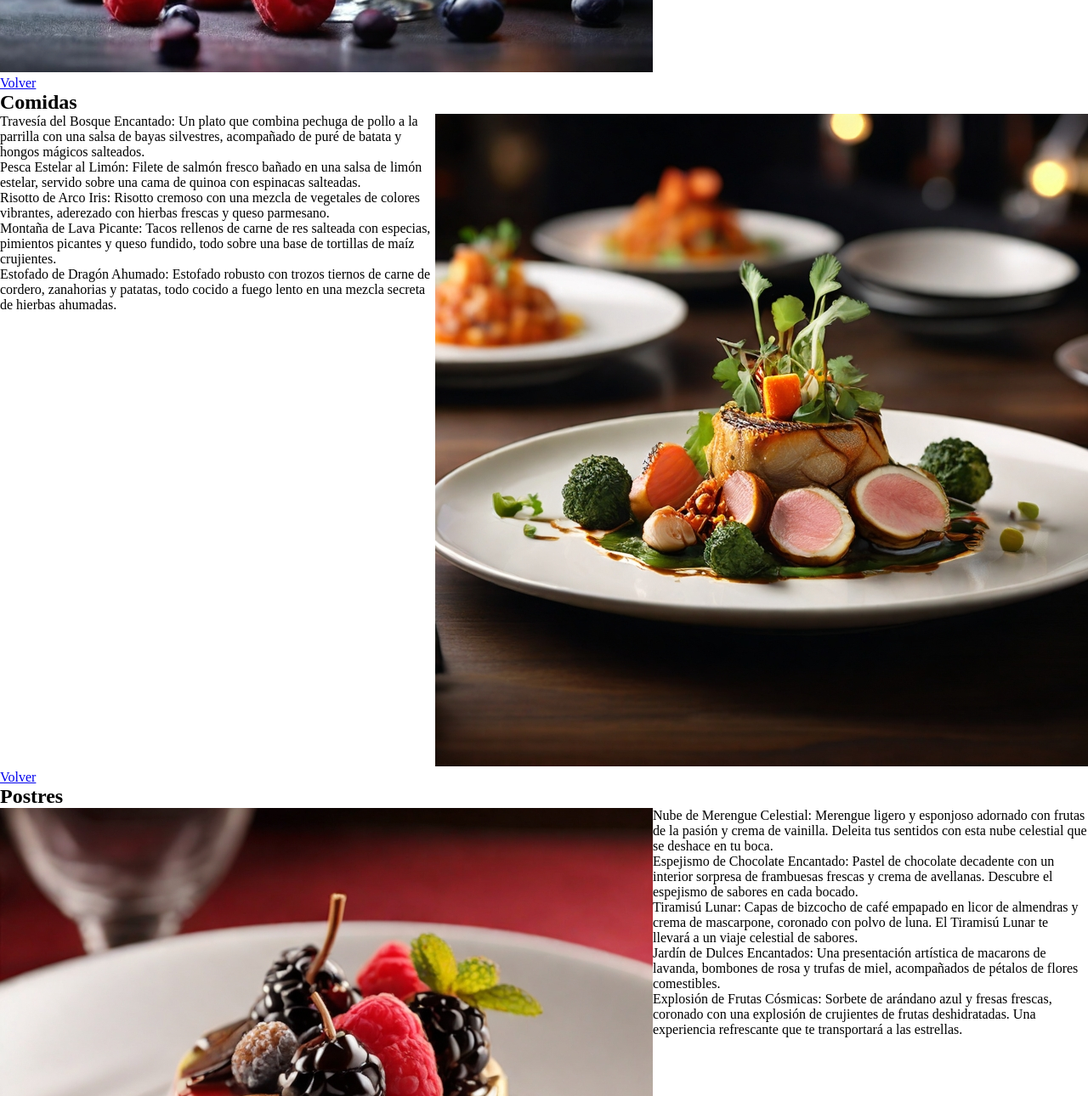
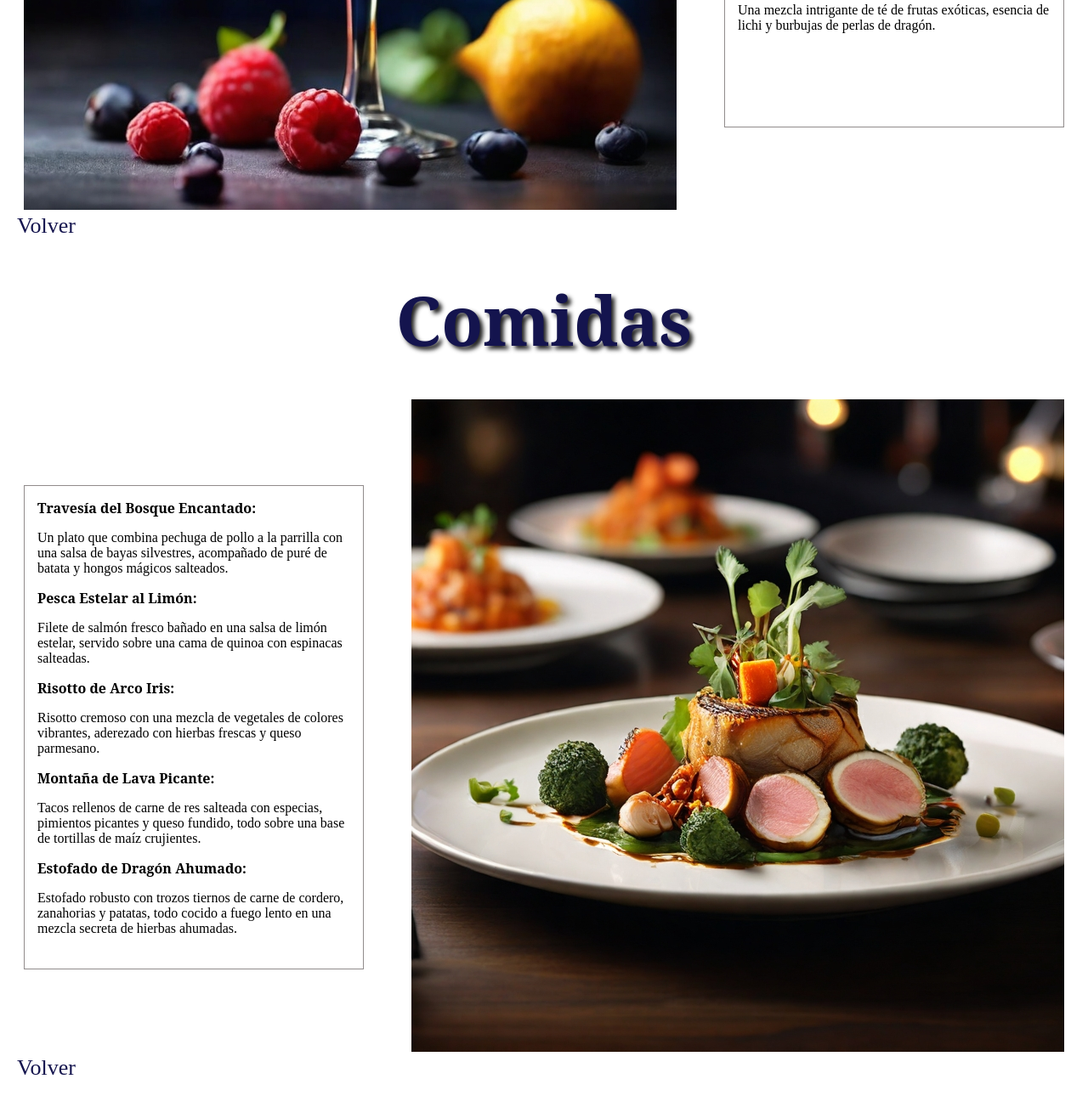
Before and after one commit to Natalia-Schwindt/proyectoqr, a plain HTML site: page index.html in a window 1280 px wide. Shown: the part 1510-2800 px from the top of the page at 85% size. Drawn offline with Linux system fonts and the light colour scheme; a web font is replaced by a local one.

Commit message:
se finalizo el main

```diff
--- a/index.html
+++ b/index.html
@@ -25,19 +25,19 @@
                     <img loading="lazy" src="./assets/bebida.jpg" alt="Bebida">
                 </figure>
                 <div class="menu">
-                    <p>Elixir Celestial:
-                        Una mezcla refrescante de jugo de arándano, lima y un toque secreto de esencia de estrella.</p>
-                    <p>Lágrimas de Unicornio:
-                        Una creación mágica que combina soda de frutas del bosque, chispeantes gotas de rocío lunar y el susurro de la brisa mística.</p>
-                    <p>Tormenta de Fuego:
-                        Una mezcla audaz de refresco de jengibre, jarabe de mango y un toque ardiente de extracto de chile.</p>
-                    <p>Aurora Frutal:
-                        Una fusión de jugo de piña fresca, nectarina y un toque de menta, que crea una explosión de colores y sabores.</p>
-                    <p>Esencia de Dragón:
-                        Una mezcla intrigante de té de frutas exóticas, esencia de lichi y burbujas de perlas de dragón.</p>
+                    <h4 class="nombremenu">Elixir Celestial:</h4>
+                    <p>Una mezcla refrescante de jugo de arándano, lima y un toque secreto de esencia de estrella.</p>
+                    <h4 class="nombremenu">Lágrimas de Unicornio:</h4>
+                    <p>Una creación mágica que combina soda de frutas del bosque, chispeantes gotas de rocío lunar y el susurro de la brisa mística.</p>
+                    <h4 class="nombremenu">Tormenta de Fuego:</h4>
+                    <p>Una mezcla audaz de refresco de jengibre, jarabe de mango y un toque ardiente de extracto de chile.</p>
+                    <h4 class="nombremenu">Aurora Frutal:</h4>
+                    <p>Una fusión de jugo de piña fresca, nectarina y un toque de menta, que crea una explosión de colores y sabores.</p>
+                    <h4 class="nombremenu">Esencia de Dragón:</h4>
+                    <p>Una mezcla intrigante de té de frutas exóticas, esencia de lichi y burbujas de perlas de dragón.</p>
                 </div>
             </div>
-            <a href="#volver">Volver</a>
+            <a class="volver" href="#volver">Volver</a>
         </section>
         <section class="container">
             <h2 id="comidas">Comidas</h2>
@@ -46,19 +46,19 @@
                     <img loading="lazy" src="./assets/comida.jpg" alt="Plato con comida">
                 </figure>
                 <div class="menu">
-                    <p>Travesía del Bosque Encantado:
-                        Un plato que combina pechuga de pollo a la parrilla con una salsa de bayas silvestres, acompañado de puré de batata y hongos mágicos salteados.</p>
-                    <p>Pesca Estelar al Limón:
-                        Filete de salmón fresco bañado en una salsa de limón estelar, servido sobre una cama de quinoa con espinacas salteadas.</p>
-                    <p>Risotto de Arco Iris:
-                        Risotto cremoso con una mezcla de vegetales de colores vibrantes, aderezado con hierbas frescas y queso parmesano.</p>
-                    <p>Montaña de Lava Picante:
-                        Tacos rellenos de carne de res salteada con especias, pimientos picantes y queso fundido, todo sobre una base de tortillas de maíz crujientes.</p>
-                    <p>Estofado de Dragón Ahumado:
-                        Estofado robusto con trozos tiernos de carne de cordero, zanahorias y patatas, todo cocido a fuego lento en una mezcla secreta de hierbas ahumadas.</p>
+                    <h4 class="nombremenu">Travesía del Bosque Encantado:</h4>
+                    <p>Un plato que combina pechuga de pollo a la parrilla con una salsa de bayas silvestres, acompañado de puré de batata y hongos mágicos salteados.</p>
+                    <h4 class="nombremenu">Pesca Estelar al Limón:</h4>
+                    <p>Filete de salmón fresco bañado en una salsa de limón estelar, servido sobre una cama de quinoa con espinacas salteadas.</p>
+                    <h4 class="nombremenu">Risotto de Arco Iris:</h4>
+                    <p>Risotto cremoso con una mezcla de vegetales de colores vibrantes, aderezado con hierbas frescas y queso parmesano.</p>
+                    <h4 class="nombremenu">Montaña de Lava Picante:</h4>
+                    <p>Tacos rellenos de carne de res salteada con especias, pimientos picantes y queso fundido, todo sobre una base de tortillas de maíz crujientes.</p>
+                    <h4 class="nombremenu">Estofado de Dragón Ahumado:</h4>
+                    <p>Estofado robusto con trozos tiernos de carne de cordero, zanahorias y patatas, todo cocido a fuego lento en una mezcla secreta de hierbas ahumadas.</p>
                 </div>
             </div>
-            <a href="#volver">Volver</a>
+            <a class="volver" href="#volver">Volver</a>
         </section>
         <section class="container">
             <h2 id="postres">Postres</h2>
@@ -67,19 +67,19 @@
                     <img loading="lazy" src="./assets/postre.jpg" alt="Plato con postre">
                 </figure>
                 <div class="menu">
-                    <p>Nube de Merengue Celestial:
-                        Merengue ligero y esponjoso adornado con frutas de la pasión y crema de vainilla. Deleita tus sentidos con esta nube celestial que se deshace en tu boca.</p>
-                    <p>Espejismo de Chocolate Encantado:
-                        Pastel de chocolate decadente con un interior sorpresa de frambuesas frescas y crema de avellanas. Descubre el espejismo de sabores en cada bocado.</p>
-                    <p>Tiramisú Lunar:
-                        Capas de bizcocho de café empapado en licor de almendras y crema de mascarpone, coronado con polvo de luna. El Tiramisú Lunar te llevará a un viaje celestial de sabores.</p>
-                    <p>Jardín de Dulces Encantados:
-                        Una presentación artística de macarons de lavanda, bombones de rosa y trufas de miel, acompañados de pétalos de flores comestibles. </p>
-                    <p>Explosión de Frutas Cósmicas:
-                        Sorbete de arándano azul y fresas frescas, coronado con una explosión de crujientes de frutas deshidratadas. Una experiencia refrescante que te transportará a las estrellas.</p>
+                    <h4 class="nombremenu">Nube de Merengue Celestial:</h4>
+                    <p> Merengue ligero y esponjoso adornado con frutas de la pasión y crema de vainilla. Deleita tus sentidos con esta nube celestial que se deshace en tu boca.</p>
+                    <h4 class="nombremenu">Espejismo de Chocolate Encantado:</h4>
+                    <p>Pastel de chocolate decadente con un interior sorpresa de frambuesas frescas y crema de avellanas. Descubre el espejismo de sabores en cada bocado.</p>
+                    <h4 class="nombremenu">Tiramisú Lunar:</h4>
+                    <p>Capas de bizcocho de café empapado en licor de almendras y crema de mascarpone, coronado con polvo de luna. El Tiramisú Lunar te llevará a un viaje celestial de sabores.</p>
+                    <h4 class="nombremenu">Jardín de Dulces Encantados:</h4>
+                    <p>Una presentación artística de macarons de lavanda, bombones de rosa y trufas de miel, acompañados de pétalos de flores comestibles. </p>
+                    <h4 class="nombremenu">Explosión de Frutas Cósmicas:</h4>
+                    <p>Sorbete de arándano azul y fresas frescas, coronado con una explosión de crujientes de frutas deshidratadas. Una experiencia refrescante que te transportará a las estrellas.</p>
                 </div>
             </div>
-            <a href="#volver">Volver</a>
+            <a class="volver" href="#volver">Volver</a>
         </section>
     </main>
     <footer>
--- a/style.css
+++ b/style.css
@@ -7,6 +7,8 @@
     url("https://db.onlinewebfonts.com/t/87f3446bd715401c8cfeb58b6649d2e2.ttf")format("truetype"),
     url("https://db.onlinewebfonts.com/t/87f3446bd715401c8cfeb58b6649d2e2.svg#Wrexham Script V1")format("svg");
 }
+@import url('https://fonts.googleapis.com/css2?family=Noto+Serif:ital,wght@1,300;1,400;1,500;1,600&display=swap');
+
 
 *{
     margin: 0;
@@ -49,14 +51,44 @@
     color: rgb(233, 175, 82);
     text-shadow: 2px 2px 2px black;
 }
-/* .container{
+.container{
     display: flex;
     flex-direction: column;
-} */
+}
+.container h2{
+    display: flex;
+    justify-content: center;
+    font-family: 'Noto Serif', serif;
+    font-size: 5rem;
+    color: rgb(20, 20, 78);
+    text-shadow: 4px 4px 5px rgb(36, 36, 36);
+    margin: 40px;
+}
 .containermenu{
     display: flex;
+    justify-content: space-around;
+    align-items: center;
 }
 .imagencomida{
     display: flex;
     flex-direction: row-reverse;
 }
+.menu{
+    width: 400px;
+    height: 570px;
+    border: 1px solid rgb(145, 140, 140);
+}
+.nombremenu{
+    font-family: 'Noto Serif', serif;
+    margin: 15px;
+}
+.menu p{
+    margin: 15px;
+}
+.volver{
+    text-decoration: none;
+    color: rgb(20, 20, 78);
+    font-size: 26px;
+    font-family: Wrexham Script V1;
+    margin: 0 20px;
+}
```
